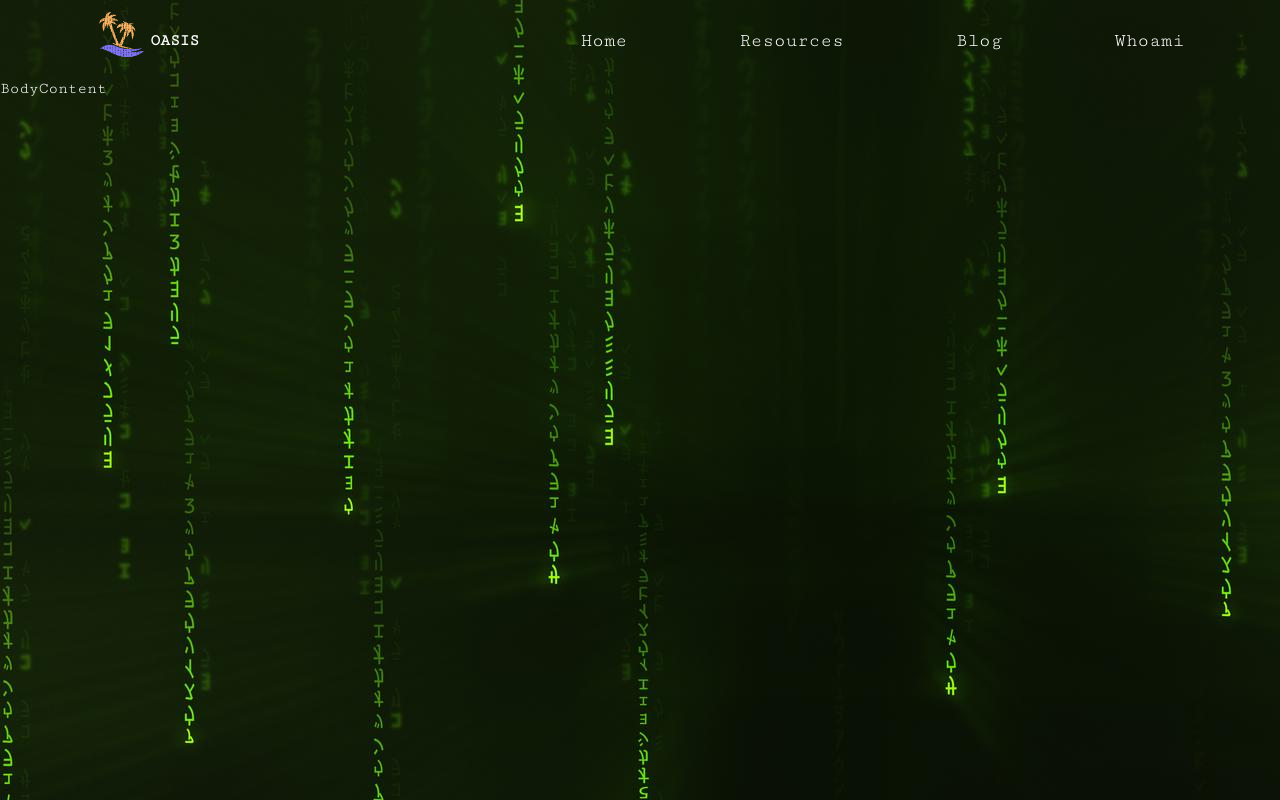
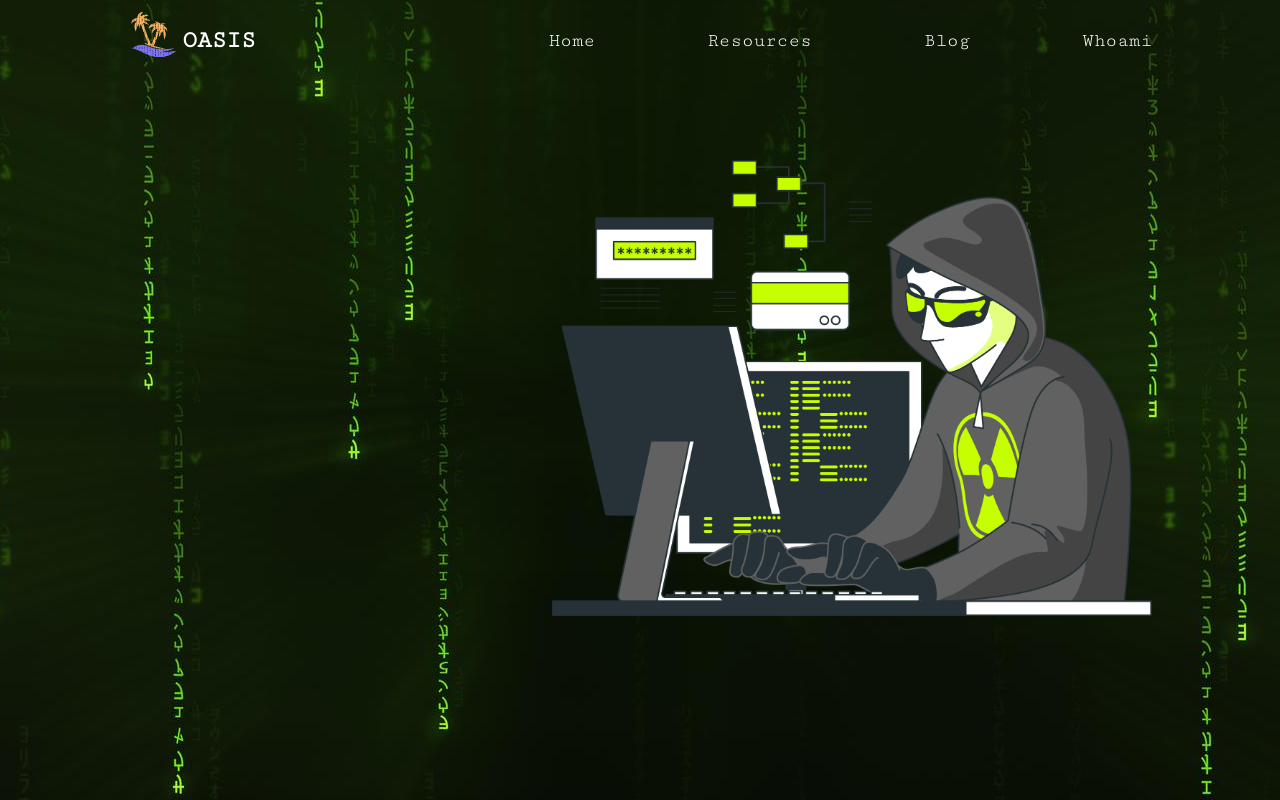
Before and after one commit to imprasanna/portfolio, a React (Vite) app in the folder portfolio/: page / in a window 1280 px wide. Built offline with nearby package versions, Linux system fonts and the light colour scheme.

Commit message:
Styling fixed and improved

```diff
--- a/portfolio/src/App.css
+++ b/portfolio/src/App.css
@@ -1,8 +1,16 @@
-body {
-  background: url("assets/bg.jpg");
-    position: absolute;
-    top: 0;
-    right: 0;
-    left: 0;
-    bottom: 0;
+.bg-img {
+  background-image: url("assets/bg.jpg");
+  background-repeat: no-repeat;
+  background-position: cover;
+  background-position: center;
+  position: absolute;
+  top: 0;
+  right: 0;
+  left: 0;
+  bottom: 0;
 }
+
+.app {
+  height: 100%;
+  width: 100%;
+}
--- a/portfolio/src/App.jsx
+++ b/portfolio/src/App.jsx
@@ -8,6 +8,7 @@ import Whoami from "./pages/whoami";
 function App() {
   return (
     <div className="app">
+      <div className="bg-img"></div>
       <BrowserRouter>
         <Routes>
           <Route path="/" element={<Home />} />
--- a/portfolio/src/components/bodyContent.jsx
+++ b/portfolio/src/components/bodyContent.jsx
@@ -1,7 +1,13 @@
 import React from "react";
+import illustration from "../assets/illustration.png";
+import "../styles/bodyContent.scss";
 
 function BodyContent() {
-  return <div>BodyContent</div>;
+  return (
+    <div className="container">
+      <img className="illustration" src={illustration}></img>
+    </div>
+  );
 }
 
 export default BodyContent;
--- /dev/null
+++ b/portfolio/src/styles/bodyContent.scss
@@ -0,0 +1,6 @@
+.illustration {
+    width: 600px;
+    position: absolute;
+    right: 10%;
+    top: 20%;
+}
--- a/portfolio/src/styles/nav.scss
+++ b/portfolio/src/styles/nav.scss
@@ -1,5 +1,4 @@
 .container {
-    margin: 0 auto;
     height: 5rem;
     display: flex;
     align-items: center;
@@ -13,12 +12,12 @@
 .main-logo {
     display: flex;
     align-items: center;
-
+    user-select: none;
     div {
         font-weight: 800;
+        font-size: 1.5rem;
     }
 }
-
 
 .nav-menu {
     display: flex;
@@ -27,10 +26,13 @@
     font-size: 1.2rem;
     div {
         margin-left: 7rem;
+        cursor: pointer;
     }
 }
 
 .outer-container {
+    width: 80%;
     margin: 0 auto;
-    width: 85%;
+    position: sticky;
+    z-index: 10;
 }
```
